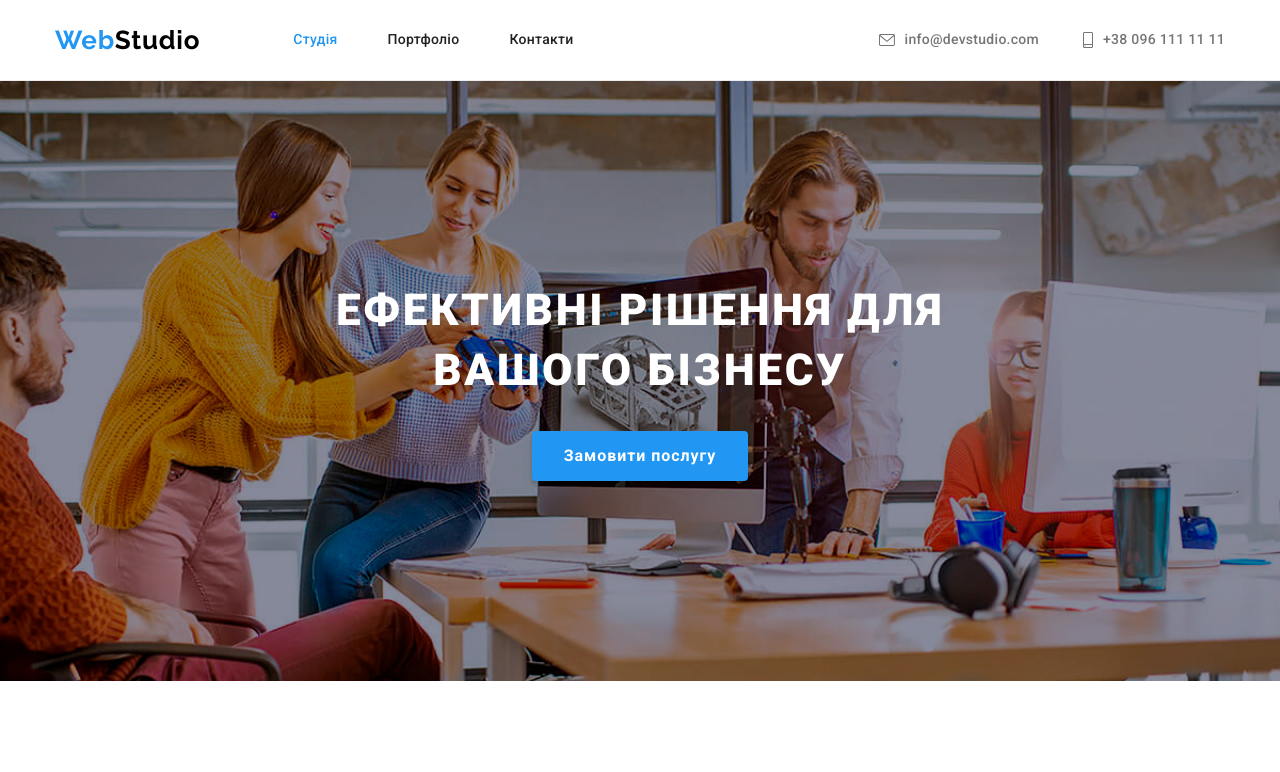
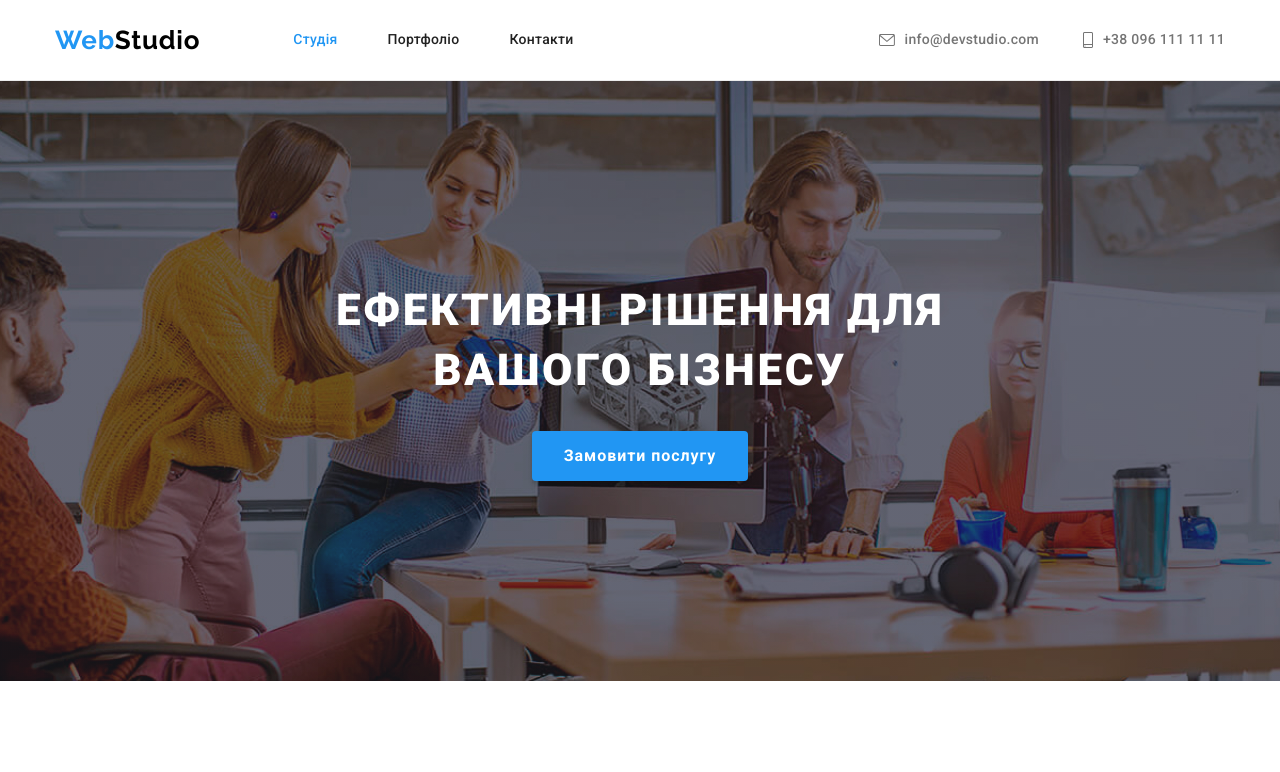
Before and after one commit to Ruslan-Isupov/goit-markup-hw-04_, a plain HTML site: page index.html in a window 1280 px wide. Shown: the top 772 px of the page. Drawn offline with nearby package versions, Linux system fonts and the light colour scheme.

Commit message:
Update styles.css

```diff
--- a/CSS/styles.css
+++ b/CSS/styles.css
@@ -79,11 +79,16 @@ img {
 }
 
 .hero{
+    max-width:1600px;
+    height: 600px;
+    margin-left: auto;
+    margin-right: auto;
     background-color:#C4C4C4;
-    background-image: url(../image/heroimage/heading.jpg) ;
-    background-size:1600px 600px;
+    background-image:linear-gradient( rgba(47, 48, 58, 0.4), rgba(47, 48, 58, 0.4)),url(../image/heroimage/heading.jpg);
+    background-size:cover;
     background-repeat: no-repeat;
     background-position: center;
+
 
 
 }
```
